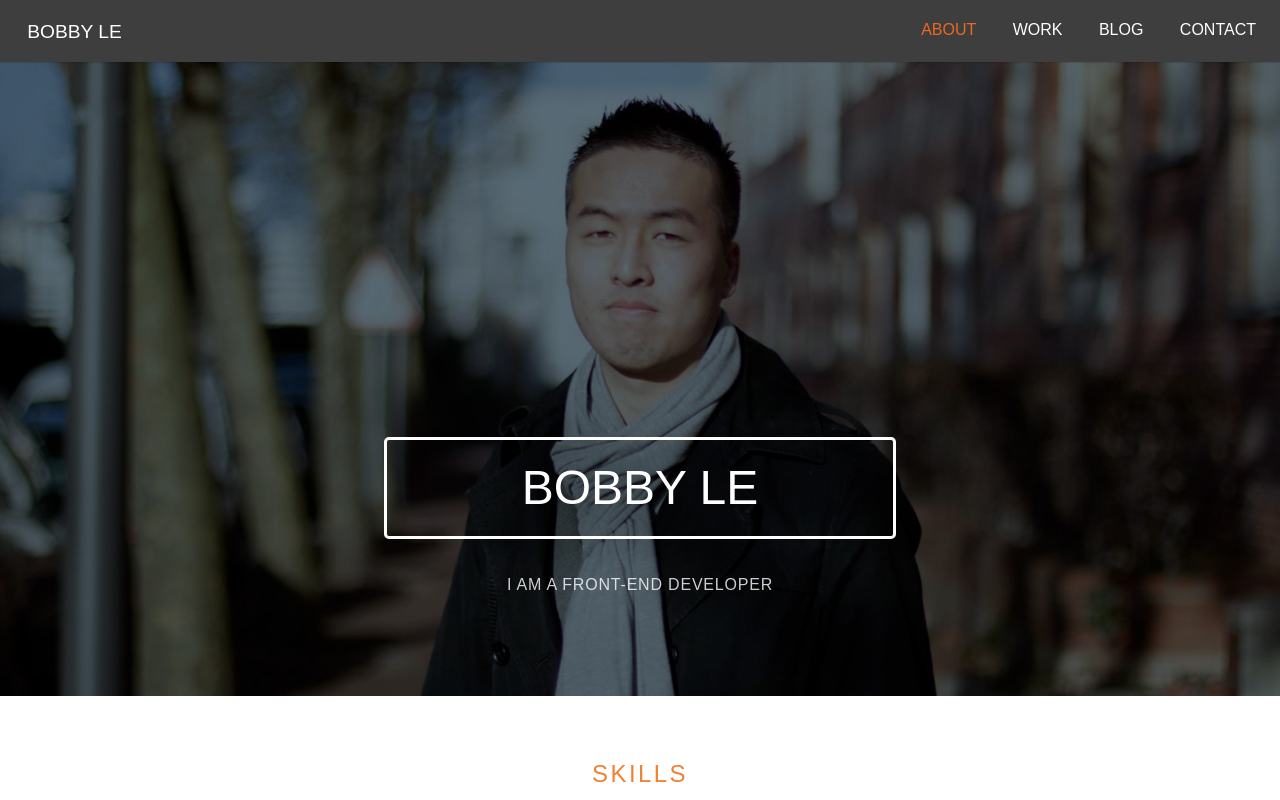
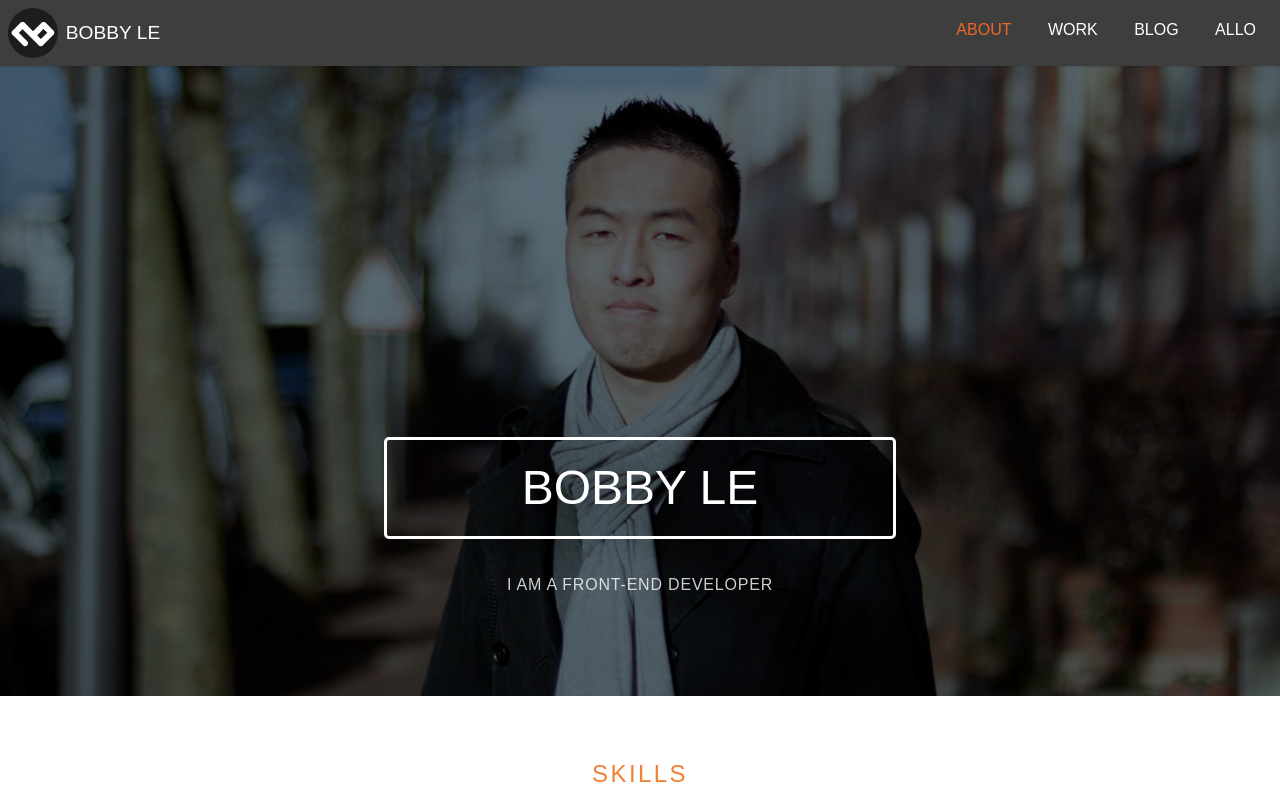
Before and after one commit to BobbyLE/bobbyle-angular, a website: page app/index.html in a window 1280 px wide. Shown: the top 800 px of the page. Drawn offline with nearby package versions, Linux system fonts and the light colour scheme; some packages are replaced by stand-ins of ours; files that its build step writes are made by us from their sources.

Commit message:
Add logo

```diff
--- a/app/styles/main.scss
+++ b/app/styles/main.scss
@@ -80,6 +80,19 @@ label {
     font-size: 100%;
     width: 100%;
     margin-bottom: 1em;
+  }
+}
+
+/* -- LOGO -- */
+.logo {
+  img {
+    float:left;
+    margin-right: 0.4em;
+  }
+  span {
+    display: block;
+    line-height: 1;
+    margin-top: 0.8em;
   }
 }
 
--- a/app/views/layouts/_header.html
+++ b/app/views/layouts/_header.html
@@ -1,12 +1,14 @@
 <header>
     <div class="menu pure-menu pure-menu-horizontal pure-menu-fixed">
-        <a class="pure-menu-heading" href="/">Bobby LE</a>
+        <div class="logo">
+            <a class="pure-menu-heading" href="/" style="padding:0;"><img src="images/logo.svg" alt="Bobby LE" width="50" height="50"/><span>Bobby LE</span></a>
+        </div>
 
         <ul class="pure-menu-list">
             <li class="pure-menu-item pure-menu-selected"><a href="/about" class="pure-menu-link">ABOUT</a></li>
             <li class="pure-menu-item"><a href="/work" class="pure-menu-link">WORK</a></li>
             <li class="pure-menu-item"><a href="/blog" class="pure-menu-link">BLOG</a></li>
-            <li class="pure-menu-item"><a href="/contact" class="pure-menu-link">CONTACT</a></li>
+            <li class="pure-menu-item"><a href="/contact" class="pure-menu-link">ALLO</a></li>
         </ul>
     </div>
 </header>
```
Also changed, not shown: app/images/logo.svg (added), app/styles/main.css, 1 other file.
